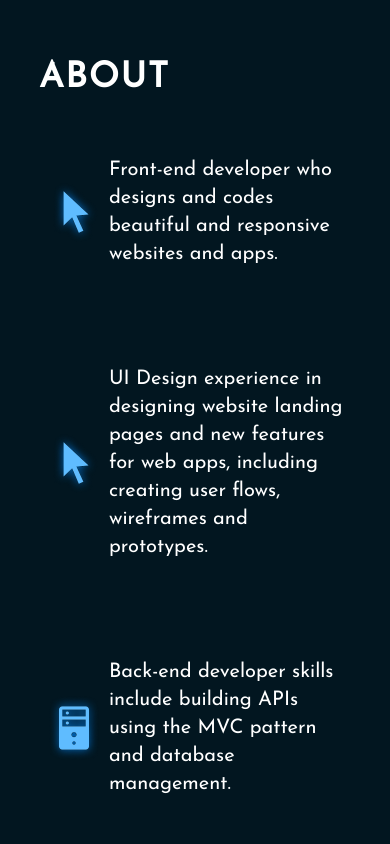
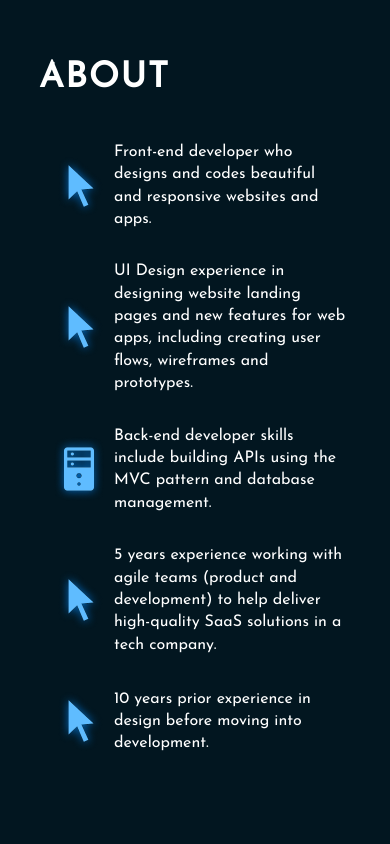
Before and after one commit to GemboJones/my-react-portfolio, a React (Vite) app: page / in a window 390 px wide. Shown: the part 920-1764 px from the top of the page. Built offline with nearby package versions, Linux system fonts and the light colour scheme; a web font is replaced by a local one.

Commit message:
updates about section styling

```diff
--- a/src/Components/About/About.module.css
+++ b/src/Components/About/About.module.css
@@ -33,7 +33,7 @@
   color: var(--color-text);
   display: flex;
   flex-direction: column;
-  gap: 50px;
+  gap: 10px;
 }
 
 .aboutItem {
@@ -41,8 +41,8 @@
   flex-direction: row;
   align-items: center;
   list-style: none;
-  border-radius: 15px;
-  padding: 25px 25px 22px 25px;
+  border-radius: 10px;
+  padding: 10px;
   transition: 0.2s;
 }
 
@@ -56,7 +56,7 @@
 }
 
 .aboutItem p {
-  font-size: 24px;
+  font-size: 18px;
 }
 
 @media screen and (max-width: 830px) {
@@ -78,8 +78,8 @@
   }
 
   .aboutItem {
-    padding-left: 0;
-    padding-right: 0;
+    padding-left: 5px;
+    padding-right: 5px;
   }
 
   .aboutItem h3 {
@@ -87,6 +87,6 @@
 }
 
 .aboutItem p {
-  font-size: 20px;
+  font-size: 16px;
 }
 }
```
